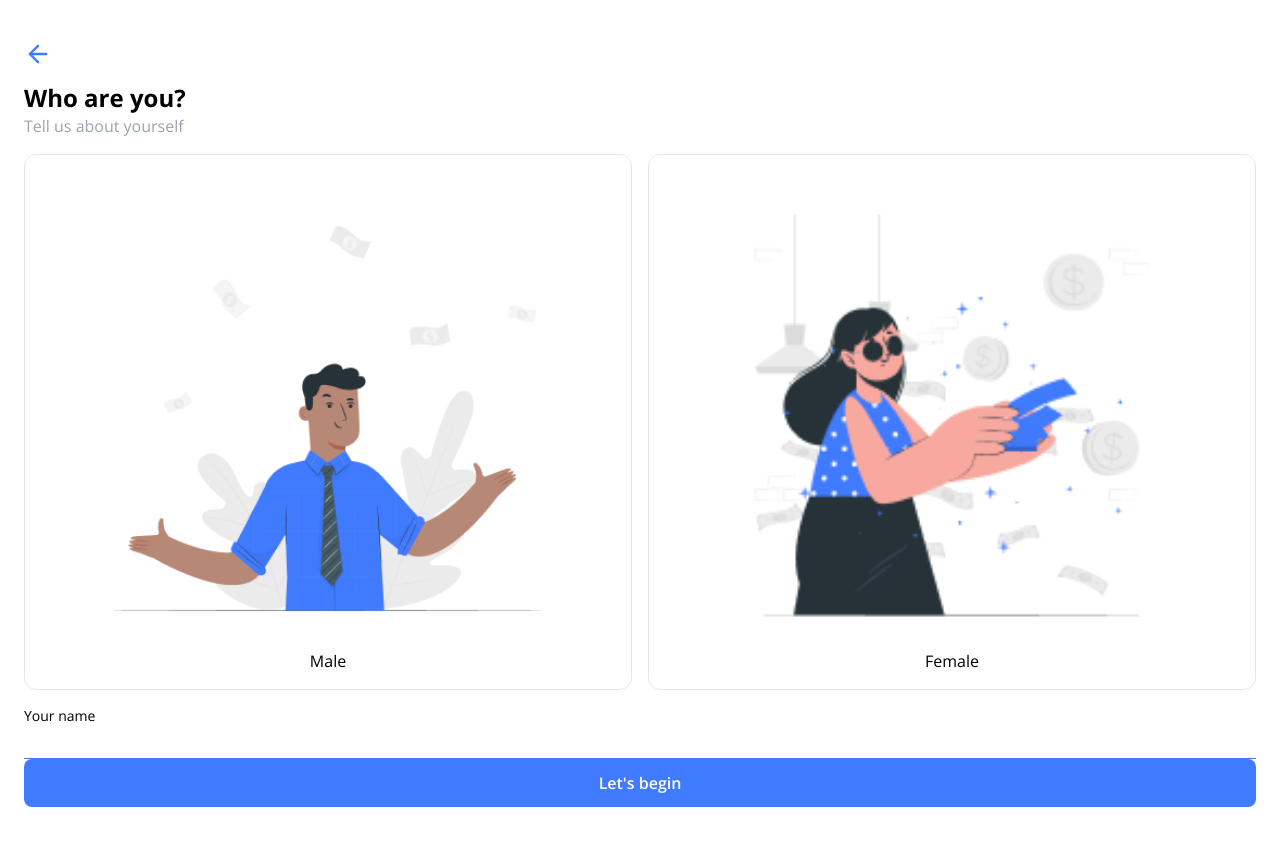
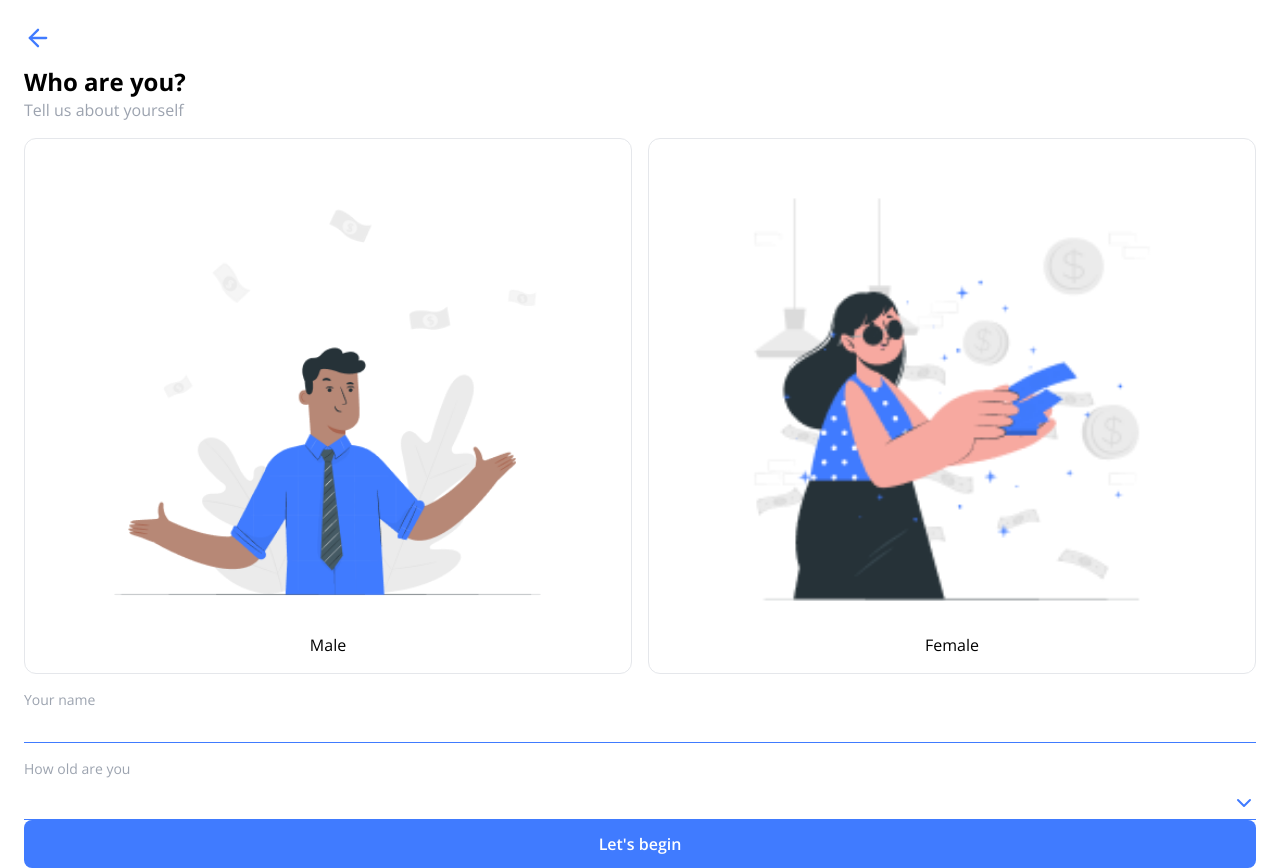
Before and after one commit to aphiratnimanussonkul/voca, a Vue app: page /information in a window 1280 px wide. Before the commit the page ends 816 px from the top, so only its background shows below. Built offline with nearby package versions, Linux system fonts and the light colour scheme.

Commit message:
create simple select

```diff
--- a/src/components/SimpleInput/index.vue
+++ b/src/components/SimpleInput/index.vue
@@ -1,6 +1,6 @@
 <template>
   <div class="flex flex-col w-full gap-y-2">
-    <label class="text-sm">{{ label }}</label>
+    <label class="text-sm text-gray-400">{{ label }}</label>
     <input
       class="focus:outline-none border-b border-primary-400"
       v-model="model"
--- /dev/null
+++ b/src/components/SimpleSelect/index.vue
@@ -0,0 +1,53 @@
+<template>
+  <div class="flex flex-col w-full gap-y-2">
+    <label class="text-sm text-gray-400">{{ label }}</label>
+    <div class="flex flex-col">
+      <select
+        class="
+          border-t-0 border-l-0 border-r-0 border-b border-primary-400
+          focus:ring-0
+          p-1
+        "
+        v-model="model"
+      >
+        <option
+          v-bind:value="option.value"
+          v-for="option in options"
+          v-bind:key="option.value"
+        >
+          {{ option.label }}
+        </option>
+      </select>
+    </div>
+  </div>
+</template>
+
+<script lang="ts">
+import { defineComponent } from "vue";
+import { ISimpleSelectOption } from "../../interfaces/select";
+
+export default defineComponent({
+  name: "SimpleSelect",
+  props: {
+    label: String,
+    value: {
+      type: String,
+      required: true,
+    },
+    options: {
+      type: Array,
+      required: true,
+    },
+  },
+  computed: {
+    model: {
+      get() {
+        return this.value;
+      },
+      set(value: String | number) {
+        this.$emit("selected", value);
+      },
+    },
+  },
+});
+</script>
--- a/src/index.scss
+++ b/src/index.scss
@@ -4,4 +4,15 @@
 
 body {
   font-family: "sans-serif", "Open Sans";
+
+  select {
+    -webkit-appearance: none;
+    -moz-appearance: none;
+    appearance: none;
+    background: transparent;
+    background-image: url("./assets/icons/arrow-down.svg");
+    background-repeat: no-repeat;
+    background-position-x: 100%;
+    background-position-y: 0px;
+  }
 }
--- /dev/null
+++ b/src/interfaces/select.ts
@@ -0,0 +1,4 @@
+export interface ISimpleSelectOption {
+  value: string | number;
+  label: string;
+}
--- a/src/views/Information.vue
+++ b/src/views/Information.vue
@@ -1,15 +1,21 @@
 <template>
-  <div class="w-full flex flex-col p-6 justify-between h-screen mt-4">
+  <div class="w-full flex flex-col p-6 justify-between h-screen">
     <div>
       <ArrowLeftButton @click="onGetBack" />
       <h1 class="font-bold text-2xl mt-2">Who are you?</h1>
       <p class="text-gray-400 text-md">Tell us about yourself</p>
       <GenderSelection :selected="gender" :onSelect="onSelectGender" />
-      <div class="mt-4">
+      <div class="mt-4 flex flex-col gap-y-4">
         <SimpleInput
           :label="`Your name`"
           :value="name"
           v-on:typing="onChange"
+        />
+        <SimpleSelect
+          :label="`How old are you`"
+          :value="age"
+          v-on:selected="onSelectAge"
+          :options="this.ageOptions"
         />
       </div>
     </div>
@@ -24,15 +30,41 @@ import MainButton from "../components/MainButton/index.vue";
 import ArrowLeftButton from "../components/ArrowLeftButton/index.vue";
 import GenderSelection from "../components/GenderSelection/selector.vue";
 import SimpleInput from "../components/SimpleInput/index.vue";
+import SimpleSelect from "../components/SimpleSelect/index.vue";
 import { Gender } from "@/enum/gender";
-
+import { ISimpleSelectOption } from "../interfaces/select";
 export default defineComponent({
   name: "Information",
-  components: { MainButton, ArrowLeftButton, GenderSelection, SimpleInput },
+  components: {
+    MainButton,
+    ArrowLeftButton,
+    GenderSelection,
+    SimpleInput,
+    SimpleSelect,
+  },
   data() {
     return {
       gender: "",
       name: "",
+      age: 0,
+      ageOptions: [
+        {
+          value: 15,
+          label: "1 - 15",
+        },
+        {
+          value: 20,
+          label: "16 - 20",
+        },
+        {
+          value: 30,
+          label: "21 - 30",
+        },
+        {
+          value: 40,
+          label: "More than 31",
+        },
+      ] as ISimpleSelectOption[],
     };
   },
   methods: {
@@ -47,6 +79,10 @@ export default defineComponent({
     },
     onRouteToHomePage() {
       console.log(this.name);
+      console.log(this.age);
+    },
+    onSelectAge(age: number) {
+      this.age = age;
     },
   },
 });
```
Also changed, not shown: src/assets/icons/arrow-down.svg (added).
